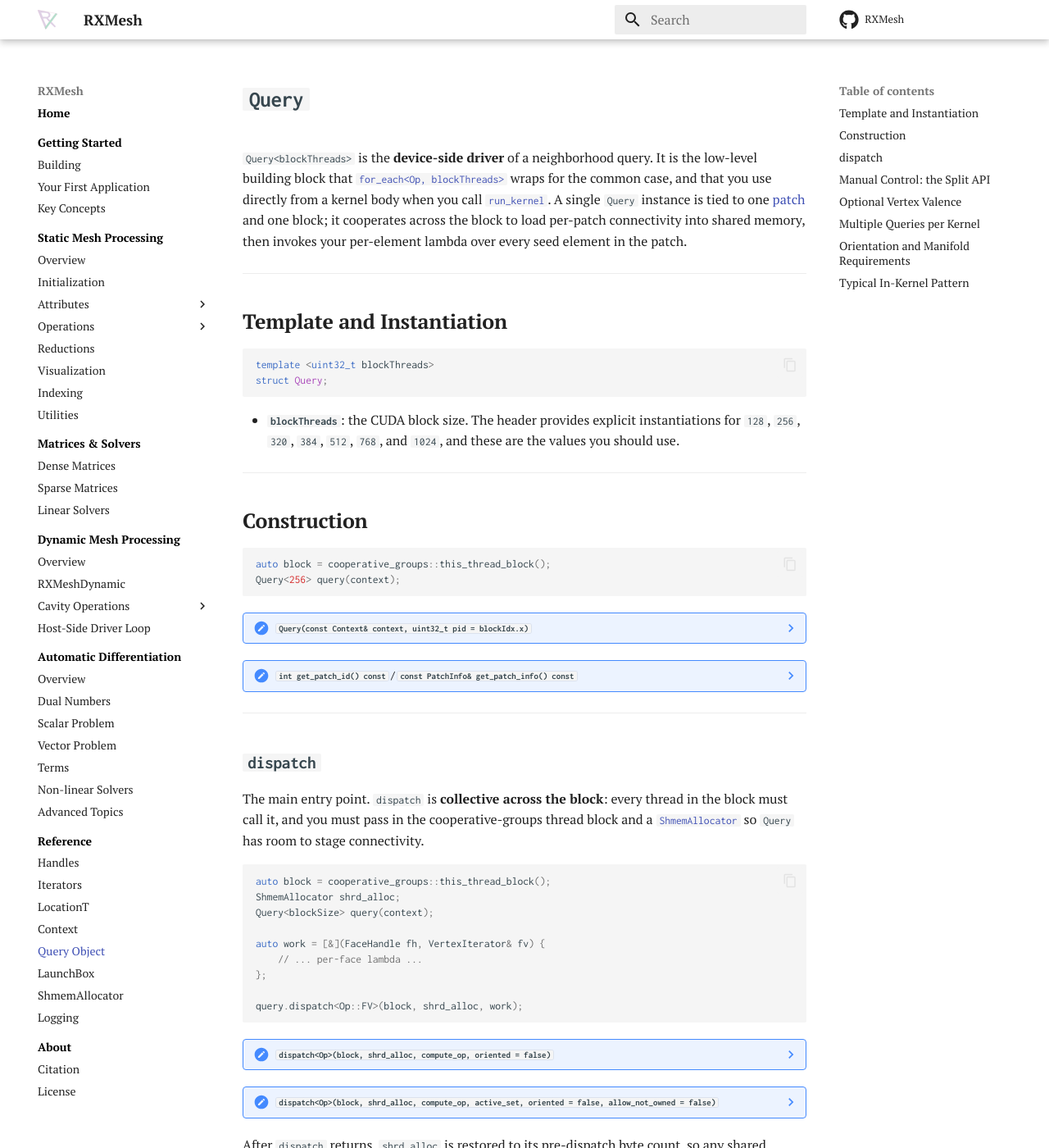
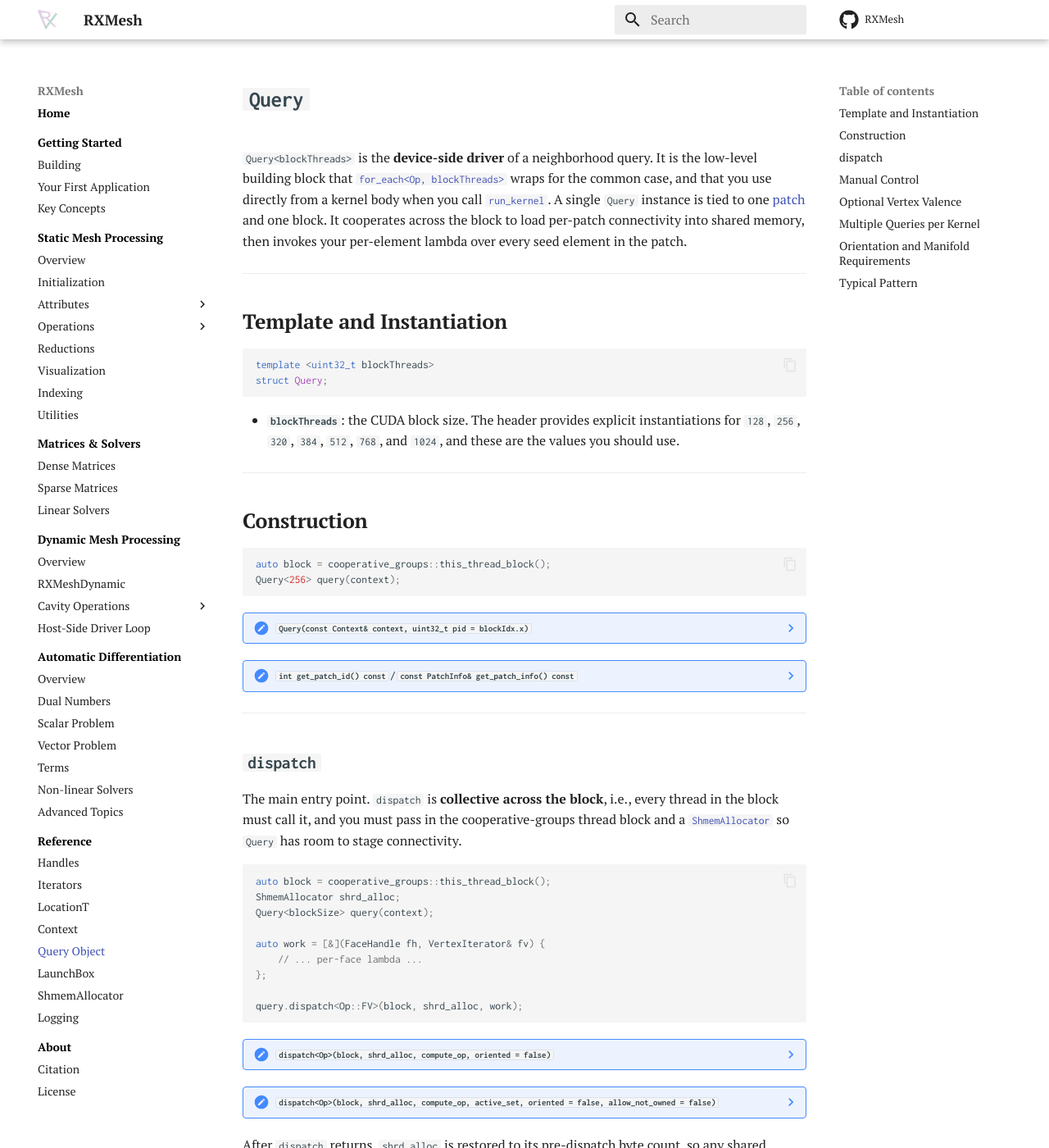
Before and after one commit to Ahdhn/RXMeshDocs, an MkDocs documentation site: the page built from docs/rxmesh/reference/query.md, in a window 1280 px wide and 1400 px high. Shown: the whole window at 82% size. Built offline with MkDocs 1.6.1 and Material for MkDocs 9.7.7, drawn with Linux system fonts in a browser that asks for light colours; comment, search, counter and statistics services are not loaded; some of the changed text lies outside the part shown.

Commit message:
Update query.md

````diff
--- a/docs/rxmesh/reference/query.md
+++ b/docs/rxmesh/reference/query.md
@@ -1,6 +1,6 @@
 # **`Query`**
 
-`Query<blockThreads>` is the **device-side driver** of a neighborhood query. It is the low-level building block that [`for_each<Op, blockThreads>`](../static/for_each.md#connectivity-based-for_each) wraps for the common case, and that you use directly from a kernel body when you call [`run_kernel`](../static/run_kernel.md). A single `Query` instance is tied to one [patch](../../getting-started/concepts.md#patches) and one block; it cooperates across the block to load per-patch connectivity into shared memory, then invokes your per-element lambda over every seed element in the patch.
+`Query<blockThreads>` is the **device-side driver** of a neighborhood query. It is the low-level building block that [`for_each<Op, blockThreads>`](../static/for_each.md#connectivity-based-for_each) wraps for the common case, and that you use directly from a kernel body when you call [`run_kernel`](../static/run_kernel.md). A single `Query` instance is tied to one [patch](../../getting-started/concepts.md#patches) and one block. It cooperates across the block to load per-patch connectivity into shared memory, then invokes your per-element lambda over every seed element in the patch.
 
 ---
 
@@ -23,7 +23,7 @@ Query<256> query(context);
 ```
 
 ??? note "`Query(const Context& context, uint32_t pid = blockIdx.x)`"
-    Binds the query to a [`Context`](context.md) and a patch id. The default, `pid = blockIdx.x`, matches the "one block per patch" launch shape that [`prepare_launch_box`](launch_box.md) produces. `Query` is non-copyable; construct it fresh in each kernel invocation.
+    Binds the query to a [`Context`](context.md) and a patch id. The default, `pid = blockIdx.x`, matches the "one block per patch" launch shape that [`prepare_launch_box`](launch_box.md) produces. `Query` is non-copyable.
 
 ??? note "`int get_patch_id() const` / `const PatchInfo& get_patch_info() const`"
     Introspection for advanced kernels that need to branch on patch metadata. Rarely used in normal code.
@@ -32,7 +32,7 @@ Query<256> query(context);
 
 ## **`dispatch`**
 
-The main entry point. `dispatch` is **collective across the block**: every thread in the block must call it, and you must pass in the cooperative-groups thread block and a [`ShmemAllocator`](shmem_allocator.md) so `Query` has room to stage connectivity.
+The main entry point. `dispatch` is **collective across the block**, i.e., every thread in the block must call it, and you must pass in the cooperative-groups thread block and a [`ShmemAllocator`](shmem_allocator.md) so `Query` has room to stage connectivity.
 
 ```cpp
 auto block = cooperative_groups::this_thread_block();
@@ -50,13 +50,13 @@ query.dispatch<Op::FV>(block, shrd_alloc, work);
     Runs a `prologue` → per-element invocation of `compute_op` → `epilogue` sequence for the query `Op`. `compute_op` is a device callable with signature `(InputHandle, OutputIterator&)`, exactly the same shape as in [`for_each<Op, blockThreads>`](../static/for_each.md#connectivity-based-for_each). `oriented` requests oriented traversal (only meaningful for `Op::VV` and `Op::VE`).
 
 ??? note "`dispatch<Op>(block, shrd_alloc, compute_op, active_set, oriented = false, allow_not_owned = false)`"
-    Active-set variant. `active_set` is a device predicate on the source handle; only elements for which it returns `true` are visited. The first argument type of `compute_op` and `active_set` must match (enforced by a `static_assert`). `allow_not_owned` permits invoking `compute_op` on elements not owned by the current patch (off by default).
+    Active-set variant. `active_set` is a device predicate on the source handle, i.e., only elements for which it returns `true` are visited. The first argument type of `compute_op` and `active_set` must match (enforced by a `static_assert`). `allow_not_owned` permits invoking `compute_op` on elements not owned by the current patch (off by default).
 
 After `dispatch` returns, `shrd_alloc` is restored to its pre-dispatch byte count, so any shared memory `Query` used is reclaimed.
 
 ---
 
-## **Manual Control: the Split API**
+## **Manual Control**
 
 For kernels that want to interleave work between the steps `dispatch` normally performs, `Query` exposes the three phases as separate methods. This is an advanced API, most users should prefer `dispatch`.
 
@@ -109,14 +109,14 @@ You can run several queries in the same kernel, in two patterns:
 
 ## **Orientation and Manifold Requirements**
 
-- The `oriented` flag is documented as valid for `Op::VV` and `Op::VE`; other ops ignore it or treat the mesh as oriented by default (e.g., `Op::FV`, `Op::FE`, `Op::EV`).
+- The `oriented` flag is documented as valid for `Op::VV` and `Op::VE`. Other ops ignore it or treat the mesh as oriented by default (e.g., `Op::FV`, `Op::FE`, `Op::EV`).
 - `Op::EVDiamond` and `Op::EE` require an **edge-manifold** input mesh. `prepare_launch_box` errors early if the mesh is not edge-manifold.
 
 For the full list of queries, see [supported query types](../static/for_each.md#supported-query-types).
 
 ---
 
-## **Typical In-Kernel Pattern**
+## **Typical Pattern**
 
 For a full walkthrough with a custom kernel body, see [Writing a custom CUDA kernel](../static/run_kernel.md#writing-a-custom-cuda-kernel). The gist:
 
````
